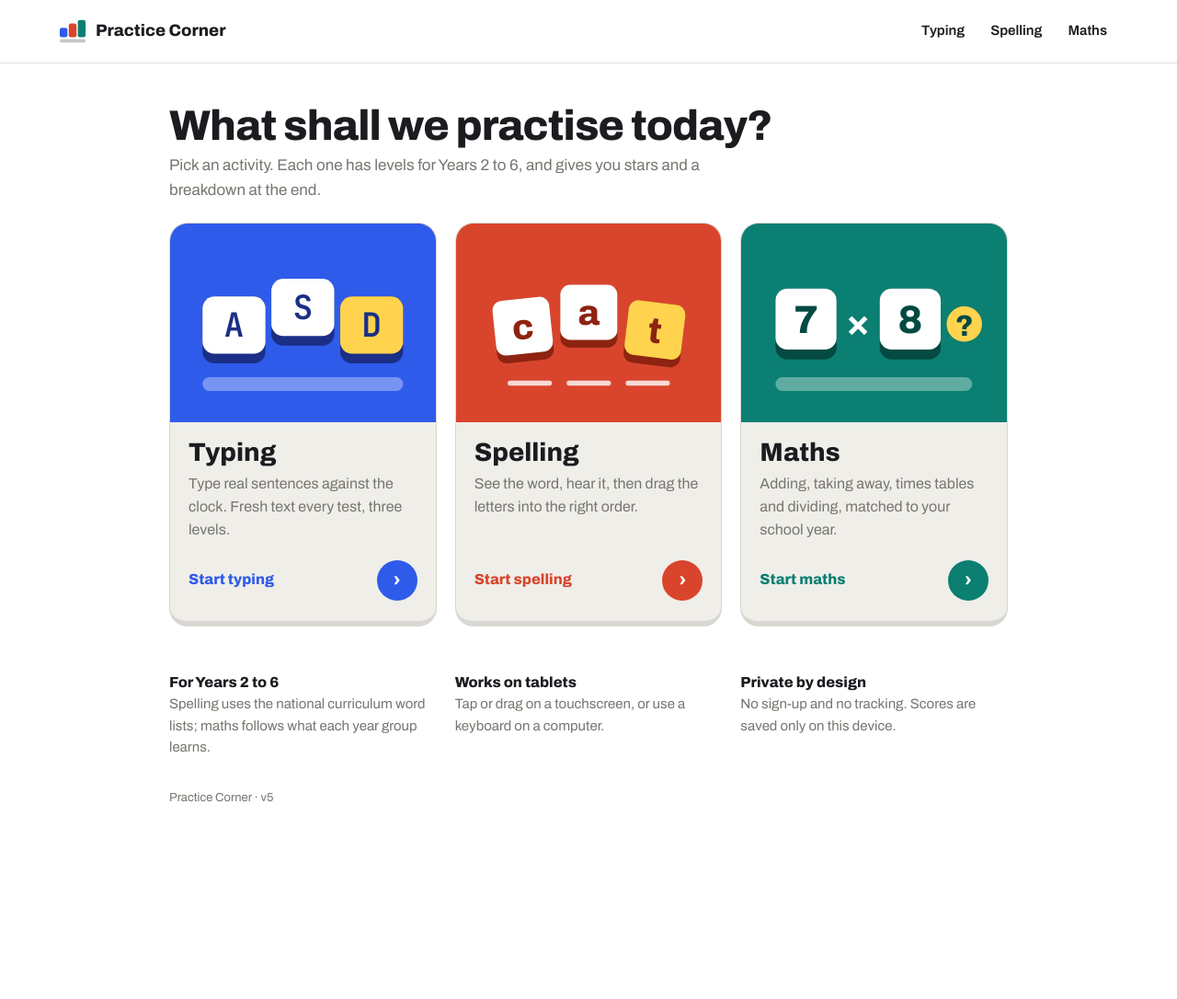
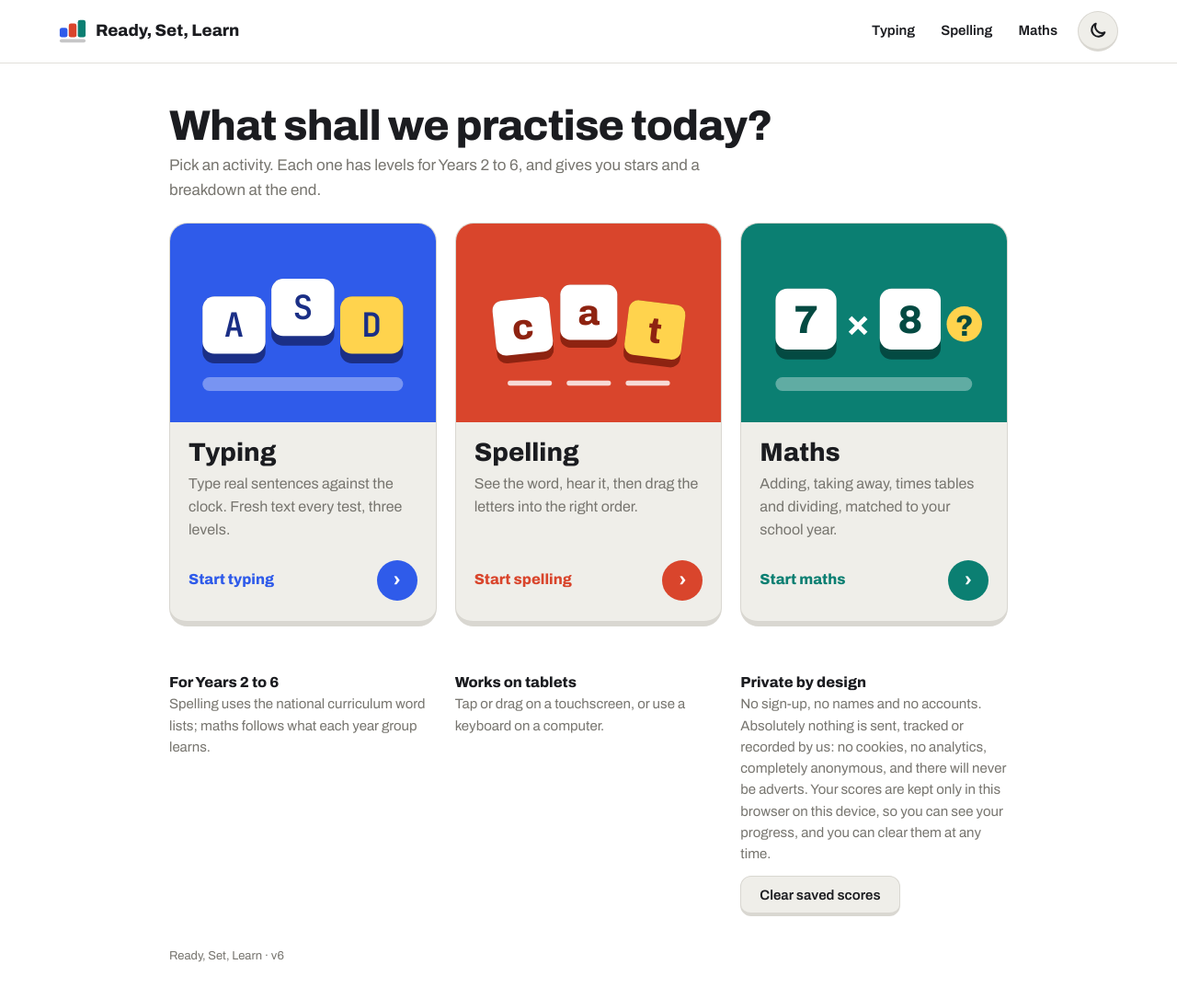
Before and after one commit to joehenstridge/typing-test, a plain HTML site: page index.html in a window 1280 px wide. Shown: the whole page at 92% size. Before the commit the page ends 913 px from the top, so only its background shows below. Drawn offline with Linux system fonts and the light colour scheme.

Commit message:
Name change

```diff
--- a/assets/common.css
+++ b/assets/common.css
@@ -21,9 +21,12 @@ a{color:inherit}
 .site-head{display:flex;flex-wrap:wrap;align-items:center;justify-content:space-between;gap:8px 16px;padding:12px max(5vw,16px);border-bottom:1px solid var(--line)}
 .brand{display:flex;align-items:center;gap:10px;font-weight:800;font-size:18px;text-decoration:none;min-height:44px}
 .brand svg{width:30px;height:30px}
-.site-nav{display:flex;flex-wrap:wrap;gap:4px}
+.site-nav{display:flex;flex-wrap:wrap;align-items:center;gap:4px}
 .site-nav a{font-weight:600;font-size:15px;text-decoration:none;padding:10px 12px;border-radius:9px;min-height:44px;display:inline-flex;align-items:center}
 .site-nav a:hover{background:var(--cap)}
+.theme-btn{width:44px;height:44px;border-radius:50%;border:1px solid var(--cap2);border-bottom-width:3px;background:var(--cap);color:var(--ink);cursor:pointer;display:inline-flex;align-items:center;justify-content:center;margin-left:6px;padding:0}
+.theme-btn svg{width:22px;height:22px}
+.theme-btn:focus-visible{outline:3px solid var(--acc);outline-offset:2px}
 .site-nav a[aria-current=page]{background:var(--acc);color:#fff}
 .wrap{max-width:1040px;margin:0 auto;padding:clamp(20px,4vw,44px) max(5vw,16px)}
 h1{font-size:clamp(32px,5vw,46px);line-height:1.05;margin:0 0 6px;font-weight:800;letter-spacing:-.02em;text-wrap:balance}
--- a/assets/common.js
+++ b/assets/common.js
@@ -34,5 +34,18 @@ window.App = (function () {
     document.querySelectorAll(sel).forEach(b => b.setAttribute("aria-pressed", String(!!test(b))));
   }
   function fmtTime(s) { s = Math.round(s); return s >= 60 ? Math.floor(s / 60) + "m " + (s % 60) + "s" : s + "s"; }
+  // Light / dark mode switch, shown in every page header. Follows the device until changed.
+  const SUN='<svg viewBox="0 0 24 24" fill="none" stroke="currentColor" stroke-width="2.2" stroke-linecap="round" aria-hidden="true"><circle cx="12" cy="12" r="4.5"/><path d="M12 2v2.5M12 19.5V22M2 12h2.5M19.5 12H22M4.9 4.9l1.8 1.8M17.3 17.3l1.8 1.8M4.9 19.1l1.8-1.8M17.3 6.7l1.8-1.8"/></svg>';
+  const MOON='<svg viewBox="0 0 24 24" fill="none" stroke="currentColor" stroke-width="2.2" stroke-linecap="round" stroke-linejoin="round" aria-hidden="true"><path d="M20 14.5A8 8 0 0 1 9.5 4a8 8 0 1 0 10.5 10.5z"/></svg>';
+  const root = document.documentElement;
+  const current = () => root.dataset.theme || (matchMedia("(prefers-color-scheme: dark)").matches ? "dark" : "light");
+  function themeButton() {
+    const nav = document.querySelector(".site-nav"); if (!nav) return;
+    const b = document.createElement("button"); b.type = "button"; b.className = "theme-btn";
+    const paint = () => { const d = current() === "dark"; b.innerHTML = d ? SUN : MOON; b.setAttribute("aria-label", d ? "Switch to light mode" : "Switch to dark mode"); b.title = b.getAttribute("aria-label"); };
+    b.addEventListener("click", () => { root.dataset.theme = current() === "dark" ? "light" : "dark"; store.set("rsl-theme", root.dataset.theme); paint(); window.dispatchEvent(new Event("resize")); });
+    paint(); nav.appendChild(b);
+  }
+  themeButton();
   return { store, esc, rnd, pick, shuffle, speak, canSpeak, stars, chips, press, fmtTime };
 })();
--- a/index.html
+++ b/index.html
@@ -5,12 +5,13 @@
 <meta name="viewport" content="width=device-width, initial-scale=1">
 <meta http-equiv="Content-Security-Policy" content="default-src 'self'; script-src 'self' 'unsafe-inline'; style-src 'self' 'unsafe-inline'; font-src 'self'; img-src 'self' data:; connect-src 'none'; form-action 'none'">
 <meta name="referrer" content="strict-origin-when-cross-origin">
-<title>Practice Corner</title>
+<title>Ready, Set, Learn</title>
 <meta name="description" content="Free typing, spelling and maths practice for children in UK Years 2 to 6. No sign-up, no tracking.">
-<meta property="og:title" content="Practice Corner">
+<meta property="og:title" content="Ready, Set, Learn">
 <meta property="og:description" content="Typing, spelling and maths practice for Years 2 to 6.">
 <meta name="theme-color" content="#2f5bea">
 <link rel="icon" href="favicon.svg" type="image/svg+xml">
+<script>try{var t=JSON.parse(localStorage.getItem("rsl-theme"));if(t==="light"||t==="dark")document.documentElement.dataset.theme=t}catch(e){}</script>
 <link rel="stylesheet" href="assets/common.css">
 <style>
 .hero{padding-bottom:8px}
@@ -27,12 +28,13 @@
 .go span:last-child{display:inline-flex;align-items:center;justify-content:center;width:44px;height:44px;border-radius:50%;background:var(--c);color:#fff;font-size:22px}
 .notes{display:grid;grid-template-columns:repeat(3,minmax(0,1fr));gap:20px;margin-top:34px;color:var(--dim);font-size:15px}
 .notes b{display:block;color:var(--ink);font-size:16px}
+.notes .clear{display:flex;margin-top:12px;min-height:44px;font-size:15px}
 @media(max-width:760px){.cards,.notes{grid-template-columns:minmax(0,1fr)}.art{aspect-ratio:16/7}}
 </style>
 </head>
 <body>
 <header class="site-head">
-  <a class="brand" href="index.html"><svg viewBox="0 0 32 32" aria-hidden="true"><rect x="1" y="12" width="9" height="11" rx="2.5" fill="#2f5bea"/><rect x="11.5" y="7" width="9" height="16" rx="2.5" fill="#d9452c"/><rect x="22" y="3" width="9" height="20" rx="2.5" fill="#0b7f72"/><rect x="1" y="25" width="30" height="4" rx="2" fill="currentColor" opacity=".25"/></svg>Practice Corner</a>
+  <a class="brand" href="index.html"><svg viewBox="0 0 32 32" aria-hidden="true"><rect x="1" y="12" width="9" height="11" rx="2.5" fill="#2f5bea"/><rect x="11.5" y="7" width="9" height="16" rx="2.5" fill="#d9452c"/><rect x="22" y="3" width="9" height="20" rx="2.5" fill="#0b7f72"/><rect x="1" y="25" width="30" height="4" rx="2" fill="currentColor" opacity=".25"/></svg>Ready, Set, Learn</a>
   <nav class="site-nav" aria-label="Activities"><a href="typing.html">Typing</a><a href="spelling.html">Spelling</a><a href="maths.html">Maths</a></nav>
 </header>
 
@@ -80,9 +82,22 @@
   <div class="notes">
     <p><b>For Years 2 to 6</b>Spelling uses the national curriculum word lists; maths follows what each year group learns.</p>
     <p><b>Works on tablets</b>Tap or drag on a touchscreen, or use a keyboard on a computer.</p>
-    <p><b>Private by design</b>No sign-up and no tracking. Scores are saved only on this device.</p>
+    <p><b>Private by design</b>No sign-up, no names and no accounts. Absolutely nothing is sent, tracked or recorded by us: no cookies, no analytics, completely anonymous, and there will never be adverts. Your scores are kept only in this browser on this device, so you can see your progress, and you can clear them at any time.
+      <button class="btn clear" id="clearScores" type="button">Clear saved scores</button></p>
   </div>
 </main>
-<footer class="site-foot">Practice Corner · v5</footer>
+<script src="assets/common.js"></script>
+<script>
+{
+const b=document.getElementById("clearScores");let armed=false,tm=null;
+b.addEventListener("click",()=>{
+  if(!armed){armed=true;b.textContent="Tap again to clear all scores";clearTimeout(tm);tm=setTimeout(()=>{armed=false;b.textContent="Clear saved scores"},4000);return}
+  clearTimeout(tm);armed=false;
+  try{Object.keys(localStorage).filter(k=>/^(tt-|sp-|mt-)/.test(k)).forEach(k=>localStorage.removeItem(k))}catch(e){}
+  b.textContent="Scores cleared";setTimeout(()=>b.textContent="Clear saved scores",2500);
+});
+}
+</script>
+<footer class="site-foot">Ready, Set, Learn · v6</footer>
 </body>
 </html>
```
Also changed, not shown: maths.html (+4 -3 lines), spelling.html (+4 -3 lines), typing.html (+5 -3 lines), 1 other file.
